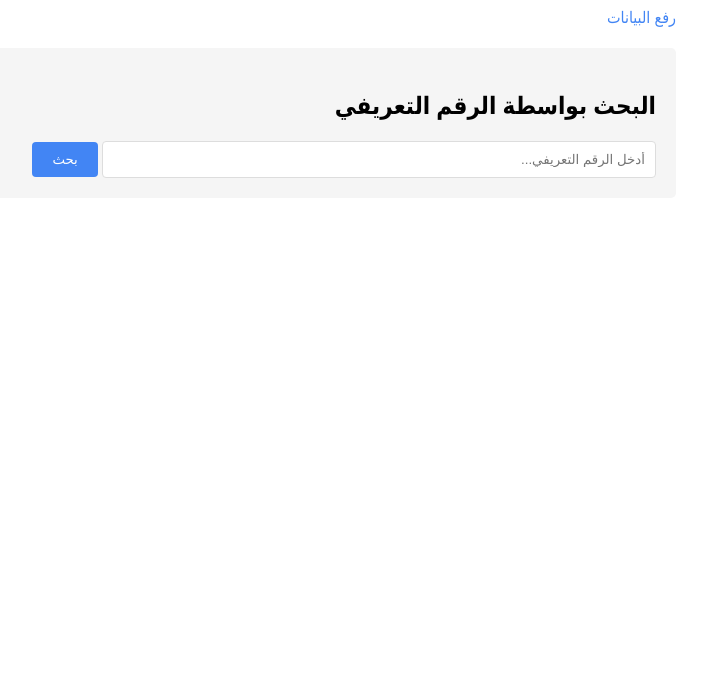
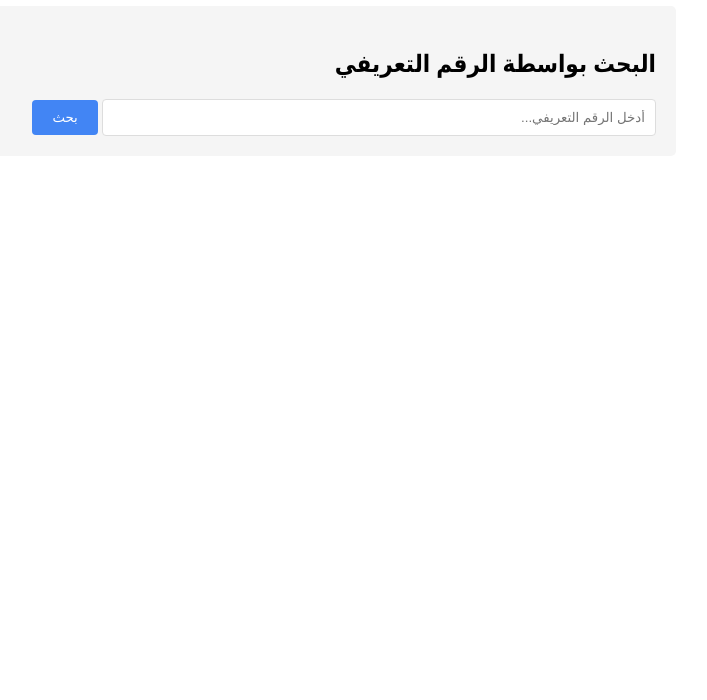
Before and after one commit to DevRaedFelfel/FindMyAid, a plain HTML site: page index.html in a window 1280 px wide. Shown: the part 100-800 px from the top of the page, without its empty margins (364-1071 px from the left). Drawn offline with Linux system fonts and the light colour scheme.

Commit message:
Update index.html

```diff
--- a/index.html
+++ b/index.html
@@ -72,10 +72,6 @@
 <body>
     <h1>بحث السجلات</h1>
 
-    <div class="nav-links">
-        <a href="upload.html">رفع البيانات</a>
-    </div>
-
     <div class="search-container">
         <h2>البحث بواسطة الرقم التعريفي</h2>
         <input type="text" id="searchInput" placeholder="أدخل الرقم التعريفي...">
```
